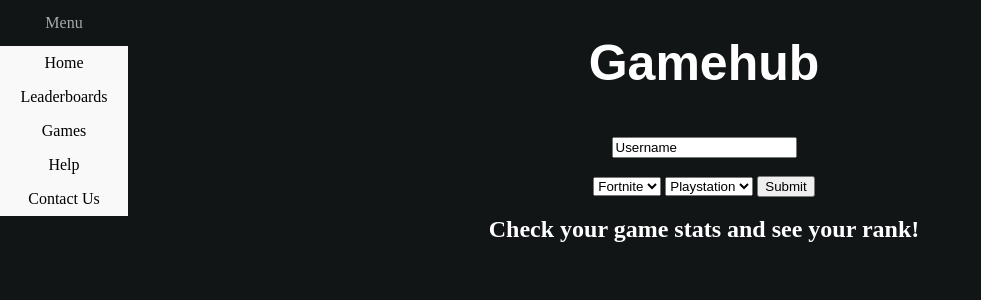
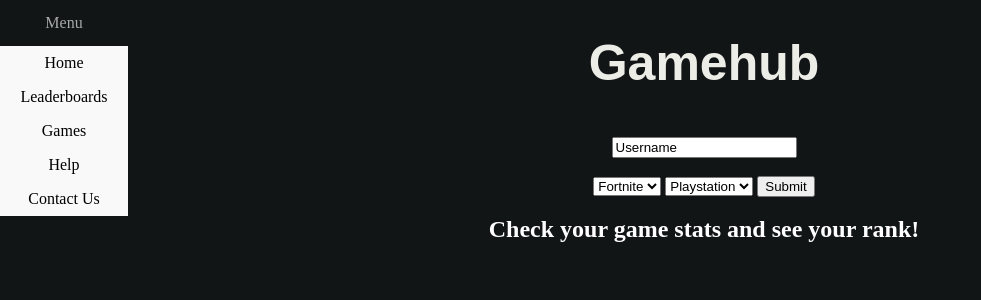
Before and after one commit to shahanmny/FortFinder, a Python web app: template templates/index.html in a window 1280 px wide. Shown: the top 300 px of the page, without its empty margins (0-981 px from the left). Run offline with Jinja, Linux system fonts and the light colour scheme; the template is opened without the code that fills it, so the values that code supplies are empty; some web fonts are replaced.

Commit message:
fixed the webpage

```diff
--- a/css/style.css
+++ b/css/style.css
@@ -4,8 +4,9 @@ body {
 }
 
 h1 {
+  font-family: 'Russo One', sans-serif;
   text-align: center;
-  color: white;
+  color: #EDEDE7;
   font-size: 50px;
   font-family: sans-serif;
 }
@@ -15,6 +16,7 @@ h2 {
 }
 
 h3 {
+  color: #EDEDE7
 	font-size: 24pt;
   font-family: 'Volkhov', serif;
 }
--- a/templates/index.html
+++ b/templates/index.html
@@ -5,6 +5,7 @@
 		<title>Gamehub</title>
 		<link rel="stylesheet" href="css/style.css"/>
     <link href="https://fonts.googleapis.com/css?family=Volkhov" rel="stylesheet">
+    <link href="https://fonts.googleapis.com/css?family=Russo+One" rel="stylesheet">
 	</head>
 	<body>
 		<div id="wrapper" class="container">
--- a/templates/stats.html
+++ b/templates/stats.html
@@ -6,7 +6,7 @@
 		<link rel="stylesheet" href="css/style.css"/>
 	</head>
 
-	<body>
+	<body backround="https://wallpapercave.com/wp/wp2366169.jpg">
 		<div id="wrapper" class="container">
 			<nav class="dropdown">
 				<ul class="nav-first-ul">
```
Also changed, not shown: 1 other file.
